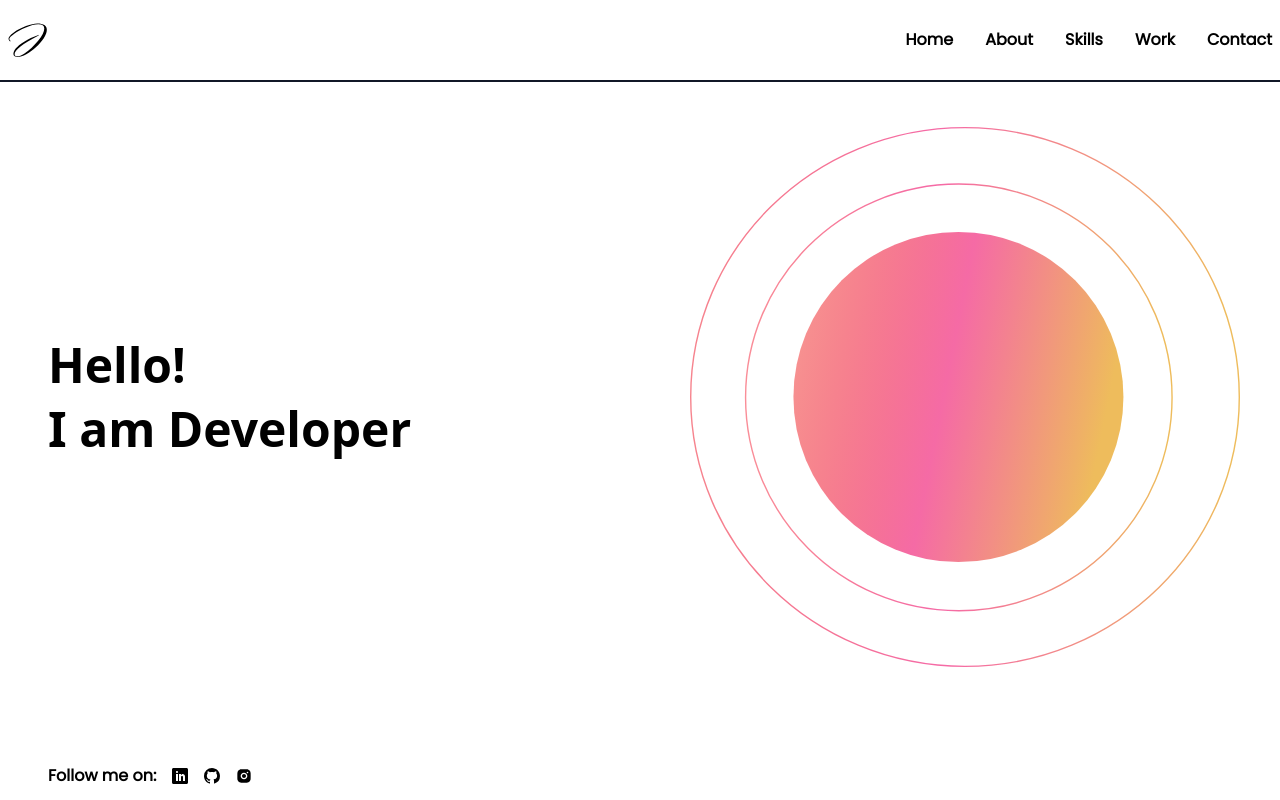
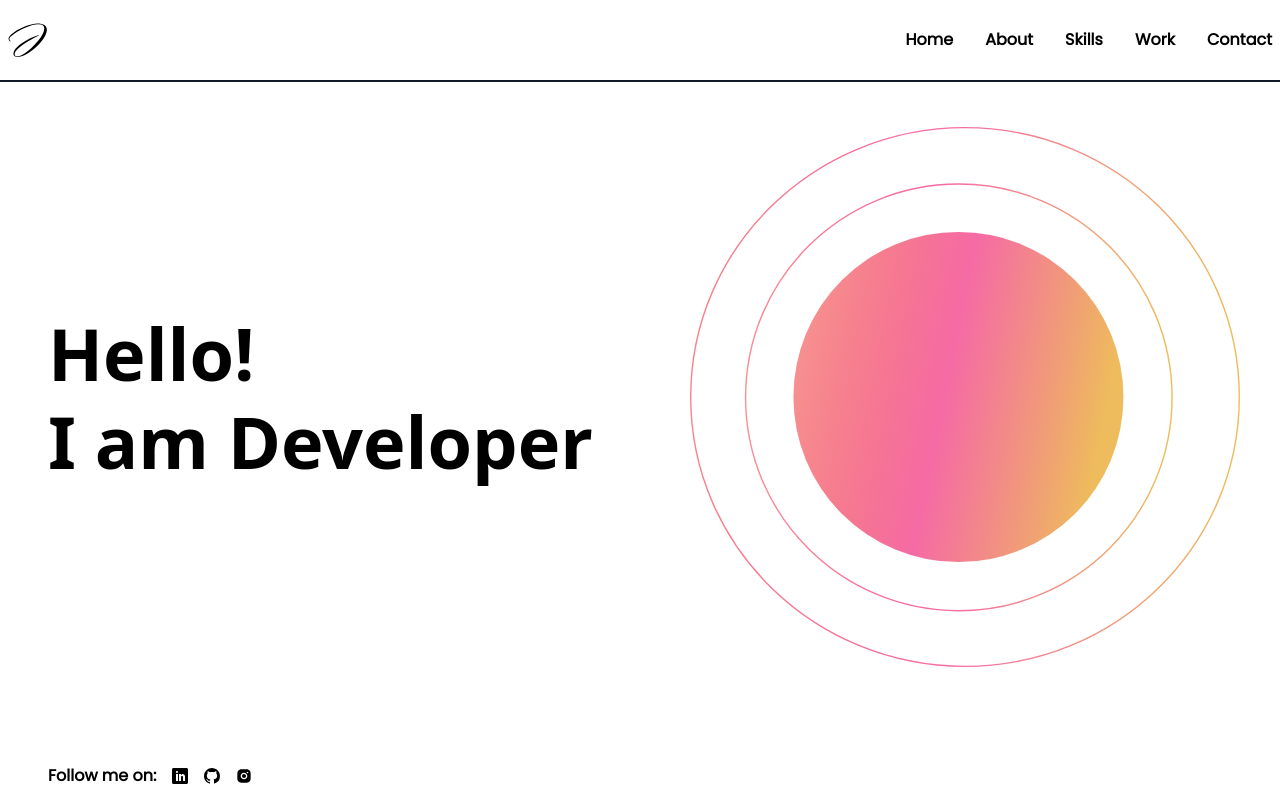
Before and after one commit to Rutuza/Vite-Portfolio, a React (Vite) app: page / in a window 1280 px wide. Built offline with nearby package versions, Linux system fonts and the light colour scheme.

Commit message:
homepage font size changed

```diff
--- a/src/pages/Home.jsx
+++ b/src/pages/Home.jsx
@@ -15,36 +15,12 @@ function Home() {
 });
 
   return (
-    // <div className='p-6 bg-gray-100 h-full relative'>
-    //   <div className='font-pop flex justify-between items-center p-5 flex-wrap'>
-    //     <div className='max-sm:text-sm'>
-    //       <h1 className='font-semibold text-4xl sm:text-5xl max-sm:text-3xl py-1'>Hello !</h1>
-    //       <h1 className='font-semibold text-4xl sm:text-5xl max-sm:text-3xl py-1'>I am <span>{text}</span></h1>
-    //       <p className='py-2 text-sm max-sm:text-sm'>Design and code what you think</p>
-    //     </div>
-    //     <div className=''>
-    //       <img src={circles} alt="" />
-    //     </div>
-    //   </div>
-
-    //   <div className="px-6 font-pop font-semibold flex items-center gap-4">
-    //     <span>Follow me on: </span>
-    //     <ul className='flex gap-4'>
-    //       <li><a href="#" target='_blank'><ImLinkedin /></a></li>
-    //       <li><a href="#" target='_blank'></a><VscGithubInverted /></li>
-    //       <li><a href="#" target='_blank'></a><RiInstagramFill /></li>
-    //       <li><a href="#" target='_blank'></a><FaBehance /></li>
-    //     </ul>
-    //   </div>
-
-
-    // </div>
     <>
-      <div className=''>
+      <section className=''>
         <div className='sm:grid sm:grid-flow-row sm:justify-center lg:flex lg:items-center lg:justify-between lg:p-10'>
           <div className='py-12'>
-            <h1 className="p-2 max-sm:text-center max-sm:font-bold max-sm:text-3xl w-full sm:text-center sm:text-5xl sm:font-semibold lg:text-left">Hello!</h1>
-            <h1 className="p-2 max-sm:text-center max-sm:font-bold max-sm:text-3xl w-full sm:text-center sm:text-5xl sm:font-semibold lg:text-left">I am <span>{text}</span></h1>
+            <h1 className="p-2 max-sm:text-center max-sm:font-bold max-sm:text-3xl w-full sm:text-center sm:text-5xl sm:font-semibold lg:text-left lg:text-7xl">Hello!</h1>
+            <h1 className="p-2 max-sm:text-center max-sm:font-bold max-sm:text-3xl w-full sm:text-center sm:text-5xl sm:font-semibold lg:text-left lg:text-7xl">I am <span>{text}</span></h1>
           </div>
           <div className=''>
             <img src={circles} alt="" srcset="" />
@@ -60,7 +36,7 @@ function Home() {
             {/* <li><a href="#" target='_blank'></a><FaBehance /></li> */}
           </ul>
         </div>
-      </div>
+      </section>
     </>
   );
 }
```
